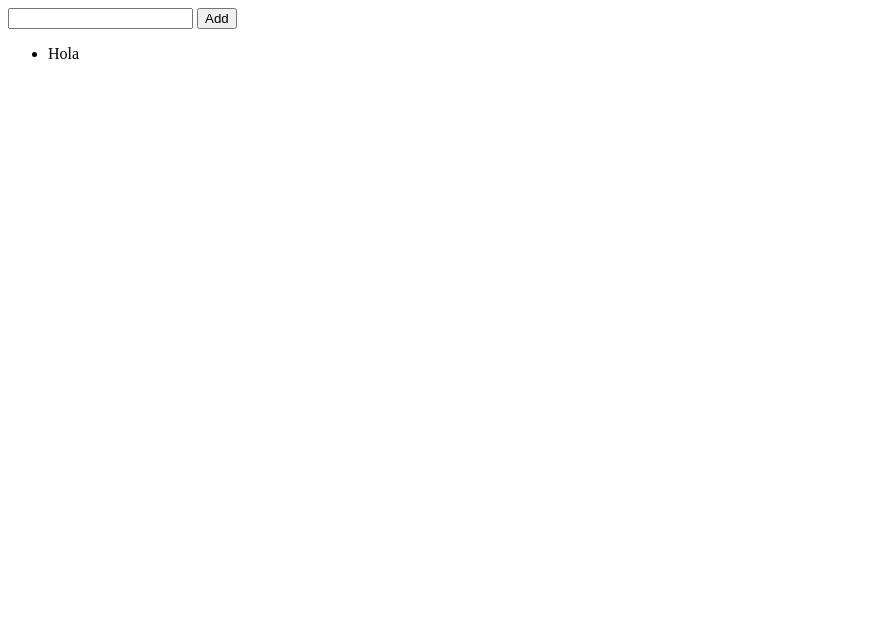
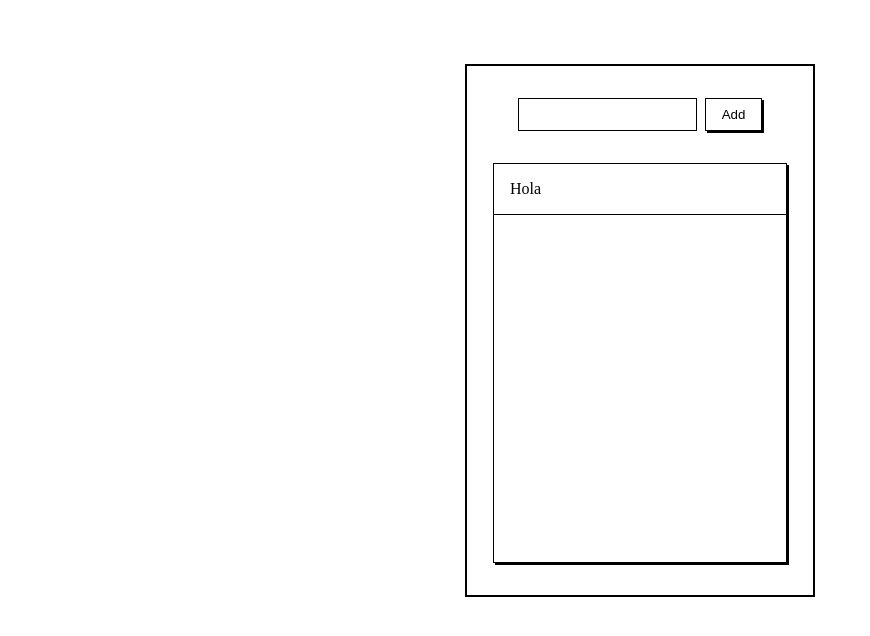
Before and after one commit to franciscochiarino/notes, a plain HTML site: page index.html in a window 1280 px wide. Shown: the whole page, without its empty margins (0-870 px from the left). Drawn offline with Linux system fonts and the light colour scheme.

Commit message:
Wrote css

```diff
--- a/index.html
+++ b/index.html
@@ -7,14 +7,16 @@
     <title>Notes</title>
 </head>
 <body>
+    <div class="notes">
         <form>
             <input type="text">
-        <input type="submit" value="Add">
+            <input type="submit" value="Add" class="btn">
         </form>
         <section class="tasks">
             <ul>
                 <li>Hola</li>
             </ul>
         </section>
+    </div>
 </body>
 </html>
--- a/style.css
+++ b/style.css
@@ -0,0 +1,52 @@
+/* CSS Reset */
+
+* {
+    margin: 0;
+    padding: 0;
+    box-sizing: border-box;
+}
+
+/* Layout */
+
+html {
+    font-size: 100%;
+}
+
+ul {
+    list-style: none;
+    padding: 1rem;
+    border-bottom: 1px solid #000;
+}
+
+.notes {
+    border: 2px solid #000;
+    width: 350px;
+    margin: 4rem auto;
+}
+
+form {
+    display: flex;
+    justify-content: center;
+    margin: 2rem 0;
+}
+
+input[type="text"] {
+    margin-right: 0.5rem;
+    border: 1px solid #000;
+}
+
+.tasks {
+    width: 85%;
+    margin: 0 auto;
+    border: 1px solid #000;
+    margin-bottom: 2rem;
+    min-height: 400px;
+    box-shadow: 2px 2px;
+}
+
+.btn {
+    background-color: #fff;
+    padding: 0.5rem 1rem;
+    border: 1px solid #000;
+    box-shadow: 2px 2px;
+}
```
Lines whose indentation alone changed are shown as unchanged.
